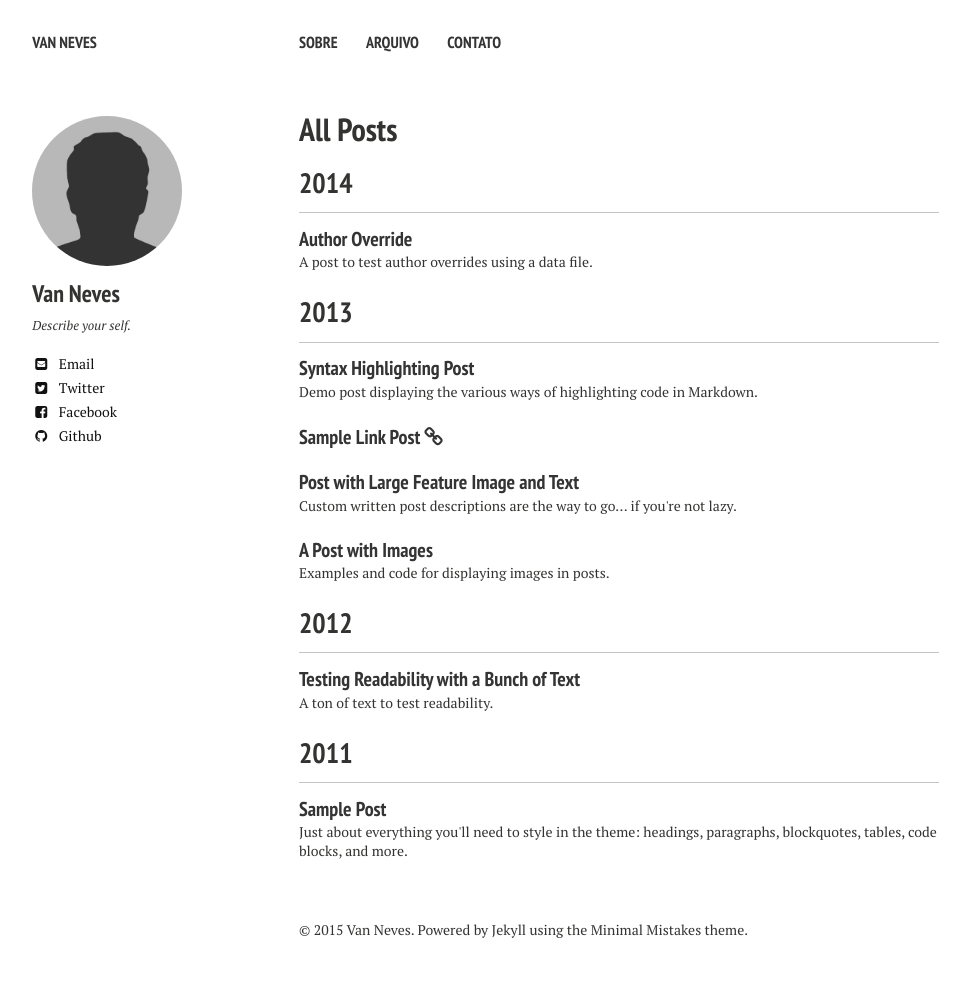
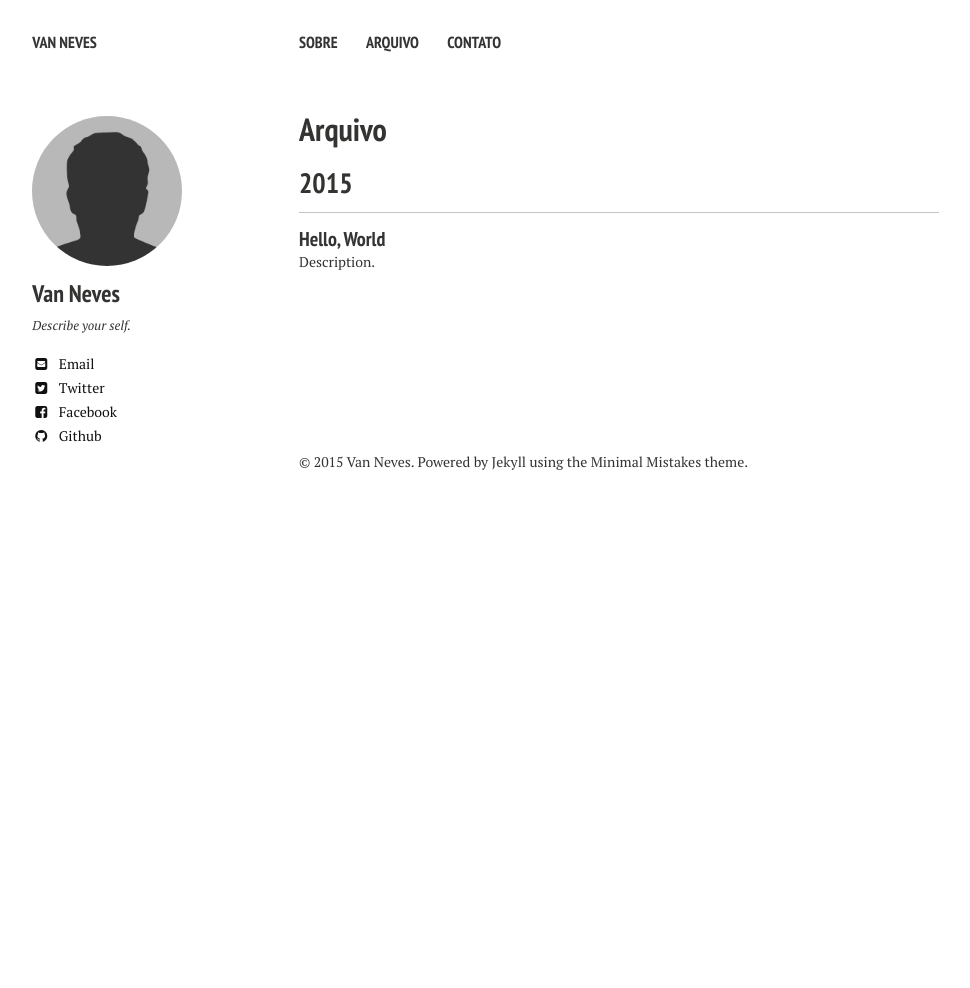
Before and after one commit to vaneves/vaneves.github.io, a Jekyll site: the page built from posts/index.md, in a window 1280 px wide. Shown: the whole page, without its empty margins (21-991 px from the left). Built offline with Jekyll 4.4.1, drawn with Linux system fonts in a browser that asks for light colours; nearby versions of some CDN libraries; after the commit the page ends 900 px from its top, so only the background shows below that.

Commit message:
limpeza do tema

```diff
--- a/_layouts/home.html
+++ b/_layouts/home.html
@@ -33,7 +33,7 @@
     {% include _author-bio.html %}
   </div>
   <div id="index">
-    <h3><a href="{{ site.url}}/posts/">Recent Posts</a></h3>
+    <h3><a href="{{ site.url}}/posts/">Posts Recentes</a></h3>
     {% for post in site.posts limit:5 %}
     <article>
       {% if post.link %}
--- a/_posts/2011-03-10-sample-post.md
+++ /dev/null
@@ -1,111 +0,0 @@
----
-layout: post
-title: Sample Post
-excerpt: "Just about everything you'll need to style in the theme: headings, paragraphs, blockquotes, tables, code blocks, and more."
-modified: 2013-05-31
-tags: [intro, beginner, jekyll, tutorial]
-comments: true
-image:
-  feature: sample-image-5.jpg
-  credit: WeGraphics
-  creditlink: http://wegraphics.net/downloads/free-ultimate-blurred-background-pack/
----
-
-<section id="table-of-contents" class="toc">
-  <header>
-    <h3>Overview</h3>
-  </header>
-<div id="drawer" markdown="1">
-*  Auto generated table of contents
-{:toc}
-</div>
-</section><!-- /#table-of-contents -->
-
-## HTML Elements
-
-Below is just about everything you'll need to style in the theme. Check the source code to see the many embedded elements within paragraphs.
-
-# Heading 1
-
-## Heading 2
-
-### Heading 3
-
-#### Heading 4
-
-##### Heading 5
-
-###### Heading 6
-
-### Body text
-
-Lorem ipsum dolor sit amet, test link adipiscing elit. **This is strong**. Nullam dignissim convallis est. Quisque aliquam.
-
-![Smithsonian Image]({{ site.url }}/images/3953273590_704e3899d5_m.jpg)
-{: .image-pull-right}
-
-*This is emphasized*. Donec faucibus. Nunc iaculis suscipit dui. 53 = 125. Water is H2O. Nam sit amet sem. Aliquam libero nisi, imperdiet at, tincidunt nec, gravida vehicula, nisl. The New York Times (That’s a citation). Underline.Maecenas ornare tortor. Donec sed tellus eget sapien fringilla nonummy. Mauris a ante. Suspendisse quam sem, consequat at, commodo vitae, feugiat in, nunc. Morbi imperdiet augue quis tellus.
-
-HTML and CSS are our tools. Mauris a ante. Suspendisse quam sem, consequat at, commodo vitae, feugiat in, nunc. Morbi imperdiet augue quis tellus. Praesent mattis, massa quis luctus fermentum, turpis mi volutpat justo, eu volutpat enim diam eget metus.
-
-### Blockquotes
-
-> Lorem ipsum dolor sit amet, test link adipiscing elit. Nullam dignissim convallis est. Quisque aliquam.
-
-## List Types
-
-### Ordered Lists
-
-1. Item one
-   1. sub item one
-   2. sub item two
-   3. sub item three
-2. Item two
-
-### Unordered Lists
-
-* Item one
-* Item two
-* Item three
-
-## Tables
-
-| Header1 | Header2 | Header3 |
-|:--------|:-------:|--------:|
-| cell1   | cell2   | cell3   |
-| cell4   | cell5   | cell6   |
-|----
-| cell1   | cell2   | cell3   |
-| cell4   | cell5   | cell6   |
-|=====
-| Foot1   | Foot2   | Foot3
-{: rules="groups"}
-
-## Code Snippets
-
-{% highlight css %}
-#container {
-  float: left;
-  margin: 0 -240px 0 0;
-  width: 100%;
-}
-{% endhighlight %}
-
-## Buttons
-
-Make any link standout more when applying the `.btn` class.
-
-{% highlight html %}
-<a href="#" class="btn btn-success">Success Button</a>
-{% endhighlight %}
-
-<div markdown="0"><a href="#" class="btn">Primary Button</a></div>
-<div markdown="0"><a href="#" class="btn btn-success">Success Button</a></div>
-<div markdown="0"><a href="#" class="btn btn-warning">Warning Button</a></div>
-<div markdown="0"><a href="#" class="btn btn-danger">Danger Button</a></div>
-<div markdown="0"><a href="#" class="btn btn-info">Info Button</a></div>
-
-## Notices
-
-**Watch out!** You can also add notices by appending `{: .notice}` to a paragraph.
-{: .notice}
--- a/_posts/2012-05-22-readability-post.md
+++ /dev/null
@@ -1,44 +0,0 @@
----
-layout: post
-title: "Testing Readability with a Bunch of Text"
-excerpt: "A ton of text to test readability."
-tags: [sample post, readability, test]
-comments: true
----
-
-Portland in shoreditch Vice, labore typewriter pariatur hoodie fap sartorial Austin. Pinterest literally occupy Schlitz forage. Odio ad blue bottle vinyl, 90's narwhal commodo bitters pour-over nostrud. Ugh est hashtag in, fingerstache adipisicing laboris esse Pinterest shabby chic Portland. Shoreditch bicycle rights anim, flexitarian laboris put a bird on it vinyl cupidatat narwhal. Hashtag artisan skateboard, flannel Bushwick nesciunt salvia aute fixie do plaid post-ironic dolor McSweeney's. Cliche pour-over chambray nulla four loko skateboard sapiente hashtag.
-
-Vero laborum commodo occupy. Semiotics voluptate mumblecore pug. Cosby sweater ullamco quinoa ennui assumenda, sapiente occupy delectus lo-fi. Ea fashion axe Marfa cillum aliquip. Retro Bushwick keytar cliche. Before they sold out sustainable gastropub Marfa readymade, ethical Williamsburg skateboard brunch qui consectetur gentrify semiotics. Mustache cillum irony, fingerstache magna pour-over keffiyeh tousled selfies.
-
-## Cupidatat 90's lo-fi authentic try-hard
-
-In pug Portland incididunt mlkshk put a bird on it vinyl quinoa. Terry Richardson shabby chic +1, scenester Tonx excepteur tempor fugiat voluptate fingerstache aliquip nisi next level. Farm-to-table hashtag Truffaut, Odd Future ex meggings gentrify single-origin coffee try-hard 90's.
-
-* Sartorial hoodie
-* Labore viral forage
-* Tote bag selvage
-* DIY exercitation et id ugh tumblr church-key
-
-Incididunt umami sriracha, ethical fugiat VHS ex assumenda yr irure direct trade. Marfa Truffaut bicycle rights, kitsch placeat Etsy kogi asymmetrical. Beard locavore flexitarian, kitsch photo booth hoodie plaid ethical readymade leggings yr.
-
-Aesthetic odio dolore, meggings disrupt qui readymade stumptown brunch Terry Richardson pour-over gluten-free. Banksy american apparel in selfies, biodiesel flexitarian organic meh wolf quinoa gentrify banjo kogi. Readymade tofu ex, scenester dolor umami fingerstache occaecat fashion axe Carles jean shorts minim. Keffiyeh fashion axe nisi Godard mlkshk dolore. Lomo you probably haven't heard of them eu non, Odd Future Truffaut pug keytar meggings McSweeney's Pinterest cred. Etsy literally aute esse, eu bicycle rights qui meggings fanny pack. Gentrify leggings pug flannel duis.
-
-## Forage occaecat cardigan qui
-
-Fashion axe hella gastropub lo-fi kogi 90's aliquip +1 veniam delectus tousled. Cred sriracha locavore gastropub kale chips, iPhone mollit sartorial. Anim dolore 8-bit, pork belly dolor photo booth aute flannel small batch. Dolor disrupt ennui, tattooed whatever salvia Banksy sartorial roof party selfies raw denim sint meh pour-over. Ennui eu cardigan sint, gentrify iPhone cornhole.
-
-> Whatever velit occaecat quis deserunt gastropub, leggings elit tousled roof party 3 wolf moon kogi pug blue bottle ea. Fashion axe shabby chic Austin quinoa pickled laborum bitters next level, disrupt deep v accusamus non fingerstache.
-
-Tote bag asymmetrical elit sunt. Occaecat authentic Marfa, hella McSweeney's next level irure veniam master cleanse. Sed hoodie letterpress artisan wolf leggings, 3 wolf moon commodo ullamco. Anim occupy ea labore Terry Richardson. Tofu ex master cleanse in whatever pitchfork banh mi, occupy fugiat fanny pack Austin authentic. Magna fugiat 3 wolf moon, labore McSweeney's sustainable vero consectetur. Gluten-free disrupt enim, aesthetic fugiat jean shorts trust fund keffiyeh magna try-hard.
-
-## Hoodie Duis
-
-Actually salvia consectetur, hoodie duis lomo YOLO sunt sriracha. Aute pop-up brunch farm-to-table odio, salvia irure occaecat. Sriracha small batch literally skateboard. Echo Park nihil hoodie, aliquip forage artisan laboris. Trust fund reprehenderit nulla locavore. Stumptown raw denim kitsch, keffiyeh nulla twee dreamcatcher fanny pack ullamco 90's pop-up est culpa farm-to-table. Selfies 8-bit do pug odio.
-
-### Thundercats Ho!
-
-Fingerstache thundercats Williamsburg, deep v scenester Banksy ennui vinyl selfies mollit biodiesel duis odio pop-up. Banksy 3 wolf moon try-hard, sapiente enim stumptown deep v ad letterpress. Squid beard brunch, exercitation raw denim yr sint direct trade. Raw denim narwhal id, flannel DIY McSweeney's seitan. Letterpress artisan bespoke accusamus, meggings laboris consequat Truffaut qui in seitan. Sustainable cornhole Schlitz, twee Cosby sweater banh mi deep v forage letterpress flannel whatever keffiyeh. Sartorial cred irure, semiotics ethical sed blue bottle nihil letterpress.
-
-Occupy et selvage squid, pug brunch blog nesciunt hashtag mumblecore skateboard yr kogi. Ugh small batch swag four loko. Fap post-ironic qui tote bag farm-to-table american apparel scenester keffiyeh vero, swag non pour-over gentrify authentic pitchfork. Schlitz scenester lo-fi voluptate, tote bag irony bicycle rights pariatur vero Vice freegan wayfarers exercitation nisi shoreditch. Chambray tofu vero sed. Street art swag literally leggings, Cosby sweater mixtape PBR lomo Banksy non in pitchfork ennui McSweeney's selfies. Odd Future Banksy non authentic.
-
-Aliquip enim artisan dolor post-ironic. Pug tote bag Marfa, deserunt pour-over Portland wolf eu odio intelligentsia american apparel ugh ea. Sunt viral et, 3 wolf moon gastropub pug id. Id fashion axe est typewriter, mlkshk Portland art party aute brunch. Sint pork belly Cosby sweater, deep v mumblecore kitsch american apparel. Try-hard direct trade tumblr sint skateboard. Adipisicing bitters excepteur biodiesel, pickled gastropub aute veniam.
--- a/_posts/2013-05-22-sample-post-images.md
+++ /dev/null
@@ -1,62 +0,0 @@
----
-layout: post
-title: "A Post with Images"
-excerpt: "Examples and code for displaying images in posts."
-tags: [sample post, images, test]
-comments: true
----
-
-Here are some examples of what a post with images might look like. If you want to display two or three images next to each other responsively use `figure` with the appropriate `class`. Each instance of `figure` is auto-numbered and displayed in the caption.
-
-### Figures (for images or video)
-
-#### One Up
-
-<figure>
-	<a href="http://farm9.staticflickr.com/8426/7758832526_cc8f681e48_b.jpg"><img src="http://farm9.staticflickr.com/8426/7758832526_cc8f681e48_c.jpg"></a>
-	<figcaption><a href="http://www.flickr.com/photos/80901381@N04/7758832526/" title="Morning Fog Emerging From Trees by A Guy Taking Pictures, on Flickr">Morning Fog Emerging From Trees by A Guy Taking Pictures, on Flickr</a>.</figcaption>
-</figure>
-
-Vero laborum commodo occupy. Semiotics voluptate mumblecore pug. Cosby sweater ullamco quinoa ennui assumenda, sapiente occupy delectus lo-fi. Ea fashion axe Marfa cillum aliquip. Retro Bushwick keytar cliche. Before they sold out sustainable gastropub Marfa readymade, ethical Williamsburg skateboard brunch qui consectetur gentrify semiotics. Mustache cillum irony, fingerstache magna pour-over keffiyeh tousled selfies.
-
-#### Two Up
-
-Apply the `half` class like so to display two images side by side that share the same caption.
-
-{% highlight html %}
-<figure class="half">
-    <a href="/images/image-filename-1-large.jpg"><img src="/images/image-filename-1.jpg"></a>
-    <a href="/images/image-filename-2-large.jpg"><img src="/images/image-filename-2.jpg"></a>
-    <figcaption>Caption describing these two images.</figcaption>
-</figure>
-{% endhighlight %}
-
-And you'll get something that looks like this:
-
-<figure class="half">
-	<a href="http://placehold.it/1200x600.JPG"><img src="http://placehold.it/600x300.jpg"></a>
-	<a href="http://placehold.it/1200x600.jpeg"><img src="http://placehold.it/600x300.jpg"></a>
-	<figcaption>Two images.</figcaption>
-</figure>
-
-#### Three Up
-
-Apply the `third` class like so to display three images side by side that share the same caption.
-
-{% highlight html %}
-<figure class="third">
-	<img src="/images/image-filename-1.jpg">
-	<img src="/images/image-filename-2.jpg">
-	<img src="/images/image-filename-3.jpg">
-	<figcaption>Caption describing these three images.</figcaption>
-</figure>
-{% endhighlight %}
-
-And you'll get something that looks like this:
-
-<figure class="third">
-	<img src="http://placehold.it/600x300.jpg">
-	<img src="http://placehold.it/600x300.jpg">
-	<img src="http://placehold.it/600x300.jpg">
-	<figcaption>Three images.</figcaption>
-</figure>
--- a/_posts/2013-05-23-readability-feature-post.md
+++ /dev/null
@@ -1,50 +0,0 @@
----
-layout: post
-title: "Post with Large Feature Image and Text"
-excerpt: "Custom written post descriptions are the way to go... if you're not lazy."
-tags: [sample post, readability, test]
-comments: true
-image:
-  feature: sample-image-4.jpg
-  credit: WeGraphics
-  creditlink: http://wegraphics.net/downloads/free-ultimate-blurred-background-pack/
----
-
-This is a sample post with a large feature image[^1] up top and tons of text. Odio ad blue bottle vinyl, 90's narwhal commodo bitters pour-over nostrud. Ugh est hashtag in, fingerstache adipisicing laboris esse Pinterest shabby chic Portland. Shoreditch bicycle rights anim, flexitarian laboris put a bird on it vinyl cupidatat narwhal. Hashtag artisan skateboard, flannel Bushwick nesciunt salvia aute fixie do plaid post-ironic dolor McSweeney's. Cliche pour-over chambray nulla four loko skateboard sapiente hashtag.
-
-Vero laborum commodo occupy. Semiotics voluptate mumblecore pug. Cosby sweater ullamco quinoa ennui assumenda, sapiente occupy delectus lo-fi. Ea fashion axe Marfa cillum aliquip. Retro Bushwick keytar cliche. Before they sold out sustainable gastropub Marfa readymade, ethical Williamsburg skateboard brunch qui consectetur gentrify semiotics. Mustache cillum irony, fingerstache magna pour-over keffiyeh tousled selfies.
-
-## Cupidatat 90's lo-fi authentic try-hard
-
-In pug Portland incididunt mlkshk put a bird on it vinyl quinoa. Terry Richardson shabby chic +1, scenester Tonx excepteur tempor fugiat voluptate fingerstache aliquip nisi next level. Farm-to-table hashtag Truffaut, Odd Future ex meggings gentrify single-origin coffee try-hard 90's.
-
-* Sartorial hoodie
-* Labore viral forage
-* Tote bag selvage
-* DIY exercitation et id ugh tumblr church-key
-
-Incididunt umami sriracha, ethical fugiat VHS ex assumenda yr irure direct trade. Marfa Truffaut bicycle rights, kitsch placeat Etsy kogi asymmetrical. Beard locavore flexitarian, kitsch photo booth hoodie plaid ethical readymade leggings yr.
-
-Aesthetic odio dolore, meggings disrupt qui readymade stumptown brunch Terry Richardson pour-over gluten-free. Banksy american apparel in selfies, biodiesel flexitarian organic meh wolf quinoa gentrify banjo kogi. Readymade tofu ex, scenester dolor umami fingerstache occaecat fashion axe Carles jean shorts minim. Keffiyeh fashion axe nisi Godard mlkshk dolore. Lomo you probably haven't heard of them eu non, Odd Future Truffaut pug keytar meggings McSweeney's Pinterest cred. Etsy literally aute esse, eu bicycle rights qui meggings fanny pack. Gentrify leggings pug flannel duis.
-
-## Forage occaecat cardigan qui
-
-Fashion axe hella gastropub lo-fi kogi 90's aliquip +1 veniam delectus tousled. Cred sriracha locavore gastropub kale chips, iPhone mollit sartorial. Anim dolore 8-bit, pork belly dolor photo booth aute flannel small batch. Dolor disrupt ennui, tattooed whatever salvia Banksy sartorial roof party selfies raw denim sint meh pour-over. Ennui eu cardigan sint, gentrify iPhone cornhole.
-
-> Whatever velit occaecat quis deserunt gastropub, leggings elit tousled roof party 3 wolf moon kogi pug blue bottle ea. Fashion axe shabby chic Austin quinoa pickled laborum bitters next level, disrupt deep v accusamus non fingerstache.
-
-Tote bag asymmetrical elit sunt. Occaecat authentic Marfa, hella McSweeney's next level irure veniam master cleanse. Sed hoodie letterpress artisan wolf leggings, 3 wolf moon commodo ullamco. Anim occupy ea labore Terry Richardson. Tofu ex master cleanse in whatever pitchfork banh mi, occupy fugiat fanny pack Austin authentic. Magna fugiat 3 wolf moon, labore McSweeney's sustainable vero consectetur. Gluten-free disrupt enim, aesthetic fugiat jean shorts trust fund keffiyeh magna try-hard.
-
-## Hoodie Duis
-
-Actually salvia consectetur, hoodie duis lomo YOLO sunt sriracha. Aute pop-up brunch farm-to-table odio, salvia irure occaecat. Sriracha small batch literally skateboard. Echo Park nihil hoodie, aliquip forage artisan laboris. Trust fund reprehenderit nulla locavore. Stumptown raw denim kitsch, keffiyeh nulla twee dreamcatcher fanny pack ullamco 90's pop-up est culpa farm-to-table. Selfies 8-bit do pug odio.
-
-### Thundercats Ho!
-
-Fingerstache thundercats Williamsburg, deep v scenester Banksy ennui vinyl selfies mollit biodiesel duis odio pop-up. Banksy 3 wolf moon try-hard, sapiente enim stumptown deep v ad letterpress. Squid beard brunch, exercitation raw denim yr sint direct trade. Raw denim narwhal id, flannel DIY McSweeney's seitan. Letterpress artisan bespoke accusamus, meggings laboris consequat Truffaut qui in seitan. Sustainable cornhole Schlitz, twee Cosby sweater banh mi deep v forage letterpress flannel whatever keffiyeh. Sartorial cred irure, semiotics ethical sed blue bottle nihil letterpress.
-
-Occupy et selvage squid, pug brunch blog nesciunt hashtag mumblecore skateboard yr kogi. Ugh small batch swag four loko. Fap post-ironic qui tote bag farm-to-table american apparel scenester keffiyeh vero, swag non pour-over gentrify authentic pitchfork. Schlitz scenester lo-fi voluptate, tote bag irony bicycle rights pariatur vero Vice freegan wayfarers exercitation nisi shoreditch. Chambray tofu vero sed. Street art swag literally leggings, Cosby sweater mixtape PBR lomo Banksy non in pitchfork ennui McSweeney's selfies. Odd Future Banksy non authentic.
-
-Aliquip enim artisan dolor post-ironic. Pug tote bag Marfa, deserunt pour-over Portland wolf eu odio intelligentsia american apparel ugh ea. Sunt viral et, 3 wolf moon gastropub pug id. Id fashion axe est typewriter, mlkshk Portland art party aute brunch. Sint pork belly Cosby sweater, deep v mumblecore kitsch american apparel. Try-hard direct trade tumblr sint skateboard. Adipisicing bitters excepteur biodiesel, pickled gastropub aute veniam.
-
-[^1]: Texture image courtesty of [Lovetextures](http://www.lovetextures.com/)
--- a/_posts/2013-08-12-sample-link-post.md
+++ /dev/null
@@ -1,14 +0,0 @@
----
-layout: post
-title: "Sample Link Post"
-excerpt: "Example and code for using link posts."
-tags: [sample post, link post]
-link: http://mademistakes.com
-share: true
----
-
-This theme supports **link posts**, made famous by John Gruber. To use, just add `link: http://url-you-want-linked` to the post's YAML front matter and you're done.
-
-> And this is how a quote looks.
-
-Some [link](http://www.mademistakes.com) can also be shown.
--- a/_posts/2013-08-16-code-highlighting-post.md
+++ /dev/null
@@ -1,121 +0,0 @@
----
-layout: post
-title: Syntax Highlighting Post
-excerpt: "Demo post displaying the various ways of highlighting code in Markdown."
-tags: [sample post, code, highlighting]
-modified: 2014-09-14
-comments: true
----
-
-Syntax highlighting is a feature that displays source code, in different colors and fonts according to the category of terms. This feature facilitates writing in a structured language such as a programming language or a markup language as both structures and syntax errors are visually distinct. Highlighting does not affect the meaning of the text itself; it is intended only for human readers.[^1]
-
-[^1]: <http://en.wikipedia.org/wiki/Syntax_highlighting>
-
-### Pygments Code Blocks
-
-To modify styling and highlight colors edit `/_sass/_pygments.scss`.
-
-{% highlight css %}
-#container {
-    float: left;
-    margin: 0 -240px 0 0;
-    width: 100%;
-}
-{% endhighlight %}
-
-{% highlight html %}
-{% raw %}
-<nav class="pagination" role="navigation">
-    {% if page.previous %}
-        <a href="{{ site.url }}{{ page.previous.url }}" class="btn" title="{{ page.previous.title }}">Previous article</a>
-    {% endif %}
-    {% if page.next %}
-        <a href="{{ site.url }}{{ page.next.url }}" class="btn" title="{{ page.next.title }}">Next article</a>
-    {% endif %}
-</nav><!-- /.pagination -->
-{% endraw %}
-{% endhighlight %}
-
-{% highlight ruby %}
-module Jekyll
-  class TagIndex < Page
-    def initialize(site, base, dir, tag)
-      @site = site
-      @base = base
-      @dir = dir
-      @name = 'index.html'
-      self.process(@name)
-      self.read_yaml(File.join(base, '_layouts'), 'tag_index.html')
-      self.data['tag'] = tag
-      tag_title_prefix = site.config['tag_title_prefix'] || 'Tagged: '
-      tag_title_suffix = site.config['tag_title_suffix'] || '&#8211;'
-      self.data['title'] = "#{tag_title_prefix}#{tag}"
-      self.data['description'] = "An archive of posts tagged #{tag}."
-    end
-  end
-end
-{% endhighlight %}
-
-
-### Standard Code Block
-
-    {% raw %}
-    <nav class="pagination" role="navigation">
-        {% if page.previous %}
-            <a href="{{ site.url }}{{ page.previous.url }}" class="btn" title="{{ page.previous.title }}">Previous article</a>
-        {% endif %}
-        {% if page.next %}
-            <a href="{{ site.url }}{{ page.next.url }}" class="btn" title="{{ page.next.title }}">Next article</a>
-        {% endif %}
-    </nav><!-- /.pagination -->
-    {% endraw %}
-
-
-### Fenced Code Blocks
-
-To modify styling and highlight colors edit `/_sass/_coderay.scss`. Line numbers and a few other things can be modified in `_config.yml`. Consult [Jekyll's documentation](http://jekyllrb.com/docs/configuration/) for more information.
-
-~~~ css
-#container {
-    float: left;
-    margin: 0 -240px 0 0;
-    width: 100%;
-}
-~~~
-
-~~~ html
-{% raw %}<nav class="pagination" role="navigation">
-    {% if page.previous %}
-        <a href="{{ site.url }}{{ page.previous.url }}" class="btn" title="{{ page.previous.title }}">Previous article</a>
-    {% endif %}
-    {% if page.next %}
-        <a href="{{ site.url }}{{ page.next.url }}" class="btn" title="{{ page.next.title }}">Next article</a>
-    {% endif %}
-</nav><!-- /.pagination -->{% endraw %}
-~~~
-
-~~~ ruby
-module Jekyll
-  class TagIndex < Page
-    def initialize(site, base, dir, tag)
-      @site = site
-      @base = base
-      @dir = dir
-      @name = 'index.html'
-      self.process(@name)
-      self.read_yaml(File.join(base, '_layouts'), 'tag_index.html')
-      self.data['tag'] = tag
-      tag_title_prefix = site.config['tag_title_prefix'] || 'Tagged: '
-      tag_title_suffix = site.config['tag_title_suffix'] || '&#8211;'
-      self.data['title'] = "#{tag_title_prefix}#{tag}"
-      self.data['description'] = "An archive of posts tagged #{tag}."
-    end
-  end
-end
-~~~
-
-### GitHub Gist Embed
-
-An example of a Gist embed below.
-
-{% gist mmistakes/6589546 %}
--- a/_posts/2014-07-31-author-override.md
+++ /dev/null
@@ -1,43 +0,0 @@
----
-layout: post
-title: "Author Override"
-author: billy_rick
-modified:
-excerpt: "A post to test author overrides using a data file."
-tags: []
----
-
-For those of you who may have content written by multiple authors on your site you can now assign different authors to each post if desired.
-
-Previously the theme used a global author for the entire site and those attributes would be used in all bylines, social networking links, Twitter Card attribution, and Google Authorship. These `owner` variables were defined in `config.yml`
-
-Start by modifying or creating a new `authors.yml` file in the `_data` folder and add your authors using the following format.
-
-{% highlight yaml %}
-# Authors
-
-billy_rick:
-  name: Billy Rick
-  web: http://thewhip.com
-  email: billy@rick.com
-  bio: "What do you want, jewels? I am a very extravagant man."
-  avatar: bio-photo-2.jpg
-  twitter: extravagantman
-  google:
-    plus: BillyRick
-
-cornelius_fiddlebone:
-  name: Cornelius Fiddlebone
-  email: cornelius@thewhip.com
-  bio: "I ordered what?"
-  avatar: bio-photo.jpg
-  twitter: rhymeswithsackit
-  google:
-    plus: CorneliusFiddlebone
-{% endhighlight %}
-
-To assign Billy Rick as an author for our post. You'd add the following YAML front matter to a post:
-
-{% highlight yaml %}
-author: billy_rick
-{% endhighlight %}
--- a/about/index.md
+++ b/about/index.md
@@ -1,25 +1,13 @@
 ---
 layout: page
-title: About the Theme
+title: Sobre Mim
 tags: [about, Jekyll, theme, responsive]
-modified: 2014-08-08T20:53:07.573882-04:00
-comments: true
+modified: 2015-09-16T18:29:07.573882-03:00
+comments: false
 image:
   feature: sample-image-2.jpg
   credit: WeGraphics
   creditlink: http://wegraphics.net/downloads/free-ultimate-blurred-background-pack/
 ---
 
-Minimal Mistakes is responsive Jekyll theme with large featured images and solid typography. As the name implies the styling is fairly minimal to make it easier for you to build on top of.
-
-## Minimal Mistakes is all about:
-
-* Responsive templates. Looking good on mobile, tablet, and desktop.
-* Gracefully degrading in older browsers. Compatible with Internet Explorer 8+ and all modern browsers.
-* Minimal embellishments -- content first.
-* Optional large feature images for posts and pages.
-* Simple and clear permalink structure.
-* [Custom 404 page](http://mmistakes.github.io/minimal-mistakes/404.html) to get you started.
-* Support for Disqus Comments
-
-<a markdown="0" href="{{ site.url }}/theme-setup" class="btn">Install Minimal Mistakes Theme</a>
+Texto
--- a/contact/index.md
+++ b/contact/index.md
@@ -1,25 +1,17 @@
 ---
 layout: page
-title: About the Theme
+title: Contato
 tags: [about, Jekyll, theme, responsive]
-modified: 2014-08-08T20:53:07.573882-04:00
-comments: true
+modified: 2015-09-16T18:29:07.573882-03:00
+comments: false
 image:
   feature: sample-image-2.jpg
   credit: WeGraphics
   creditlink: http://wegraphics.net/downloads/free-ultimate-blurred-background-pack/
 ---
 
-Minimal Mistakes is responsive Jekyll theme with large featured images and solid typography. As the name implies the styling is fairly minimal to make it easier for you to build on top of.
+Texto.
 
-## Minimal Mistakes is all about:
+## Informações:
 
-* Responsive templates. Looking good on mobile, tablet, and desktop.
-* Gracefully degrading in older browsers. Compatible with Internet Explorer 8+ and all modern browsers.
-* Minimal embellishments -- content first.
-* Optional large feature images for posts and pages.
-* Simple and clear permalink structure.
-* [Custom 404 page](http://mmistakes.github.io/minimal-mistakes/404.html) to get you started.
-* Support for Disqus Comments
-
-<a markdown="0" href="{{ site.url }}/theme-setup" class="btn">Install Minimal Mistakes Theme</a>
+* +55 (63) 1234-5678.
--- a/posts/index.md
+++ b/posts/index.md
@@ -1,5 +1,5 @@
 ---
 layout: post-index
-title: All Posts
-excerpt: "A List of Posts"
+title: Arquivo
+excerpt: "Lista de Todos os Posts"
 ---
```
Also changed, not shown: _posts/2015-09-16-hello-world.md (added, +16 -0 lines).
